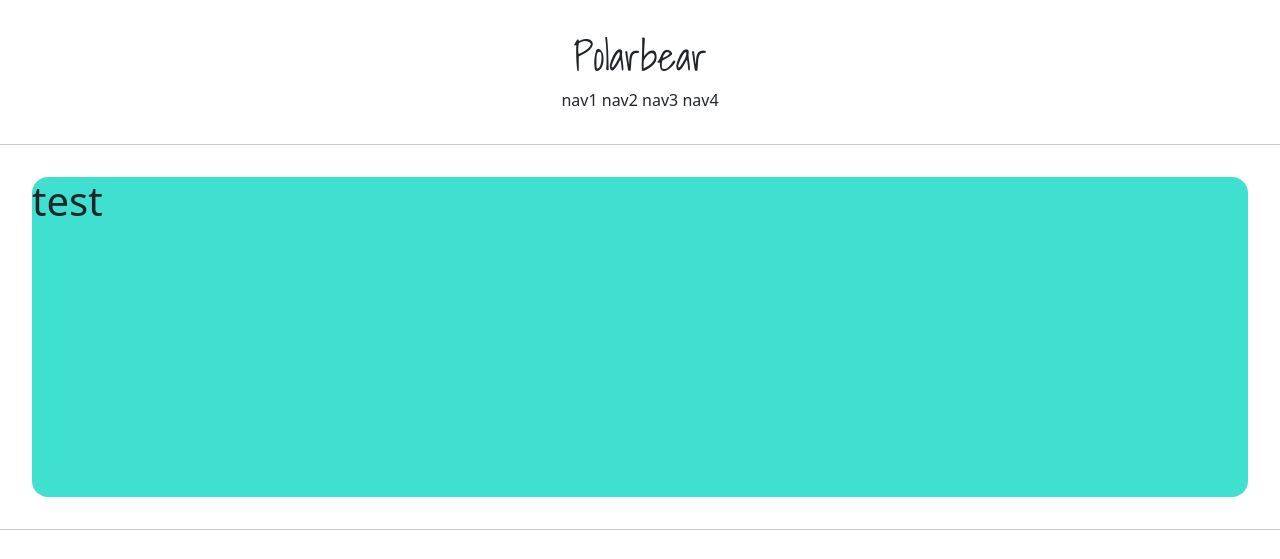
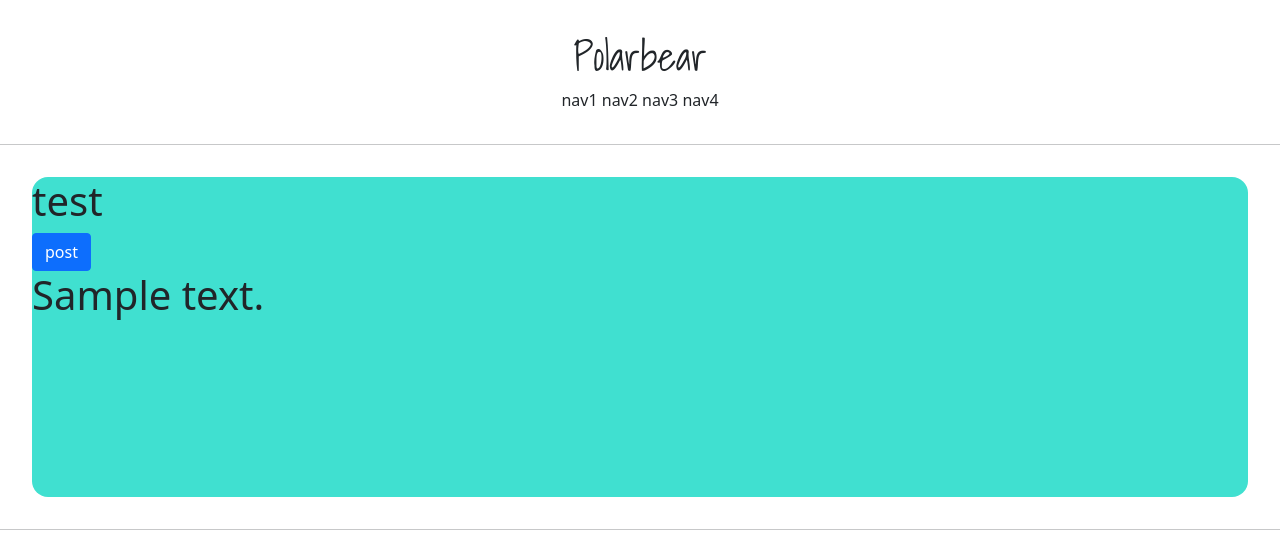
Before and after one commit to wer319452/self, a Django app: template accountapp/templates/accountapp/hello_world.html in a window 1280 px wide. Shown: the top 559 px of the page. Run offline with Django 3.2, Linux system fonts and the light colour scheme; the template is opened without the code that fills it: most values are stand-ins (such as "Sample title", 1, 10 or a date in 2020).

Commit message:
self study 8 add get and post method respectively

```diff
--- a/accountapp/templates/accountapp/hello_world.html
+++ b/accountapp/templates/accountapp/hello_world.html
@@ -12,8 +12,16 @@
     </style>
 
     <div style="height: 20rem; background-color: turquoise; border-radius: 1rem; margin: 2rem">
-        <h1>test</h1>
-
+        <h1>
+            test
+        </h1>
+        <form action="/accounts/hello_world/" method="post">
+            {% csrf_token %}
+            <input type="submit" class="btn btn-primary" value="post">
+        </form>
+        <h1>
+            {{ text }}
+        </h1>
     </div>
 
 {% endblock %}
--- a/accountapp/views.py
+++ b/accountapp/views.py
@@ -3,4 +3,7 @@ from django.shortcuts import render
 
 # Create your views here.
 def hello_world(request):
-    return render(request, 'accountapp/hello_world.html')
+    if request.method == 'POST':
+        return render(request, 'accountapp/hello_world.html', context={'text':'POST METHOD!!'})
+    else:
+        return render(request, 'accountapp/hello_world.html', context={'text':'GET METHOD!!'})
```
